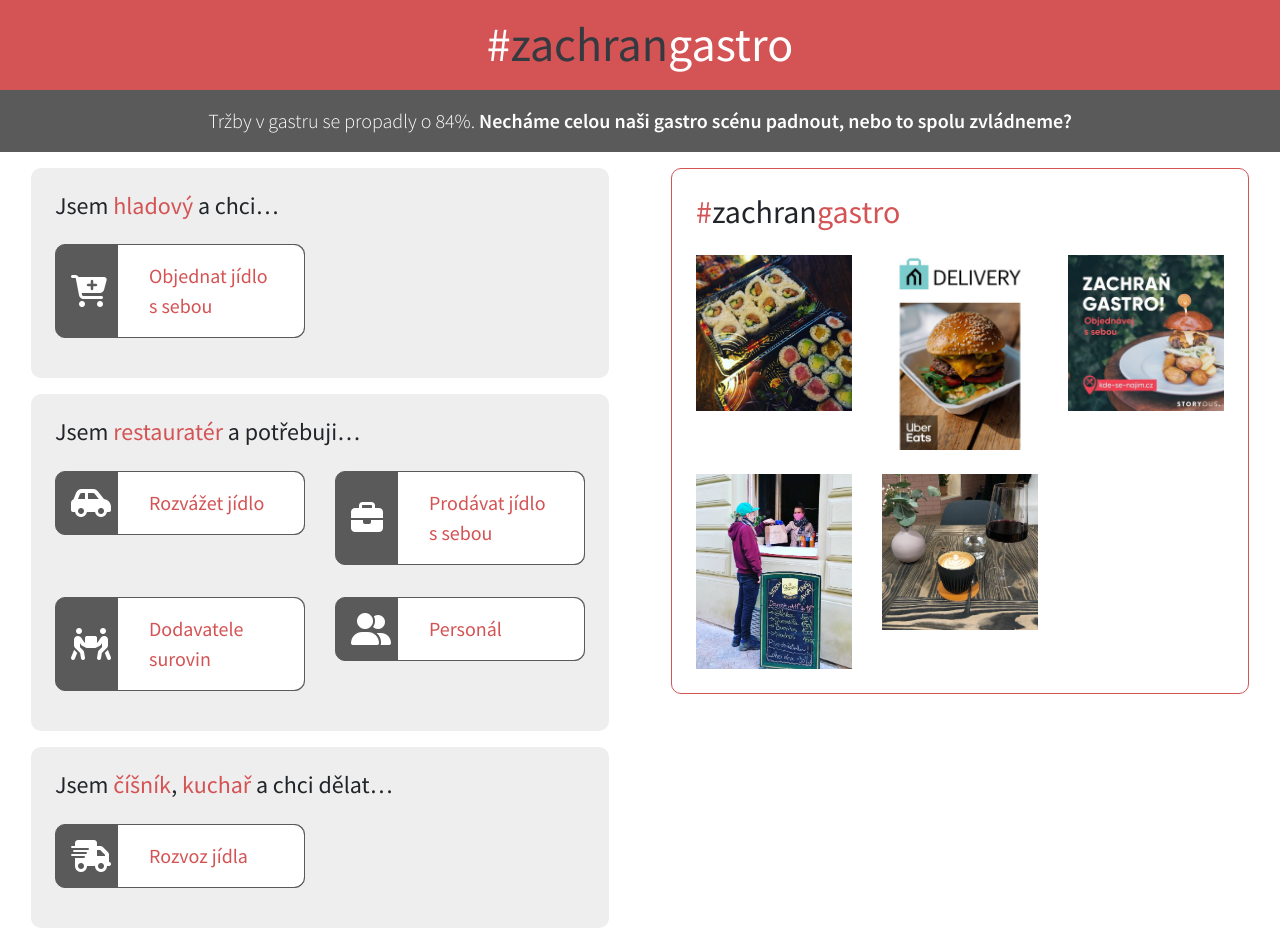
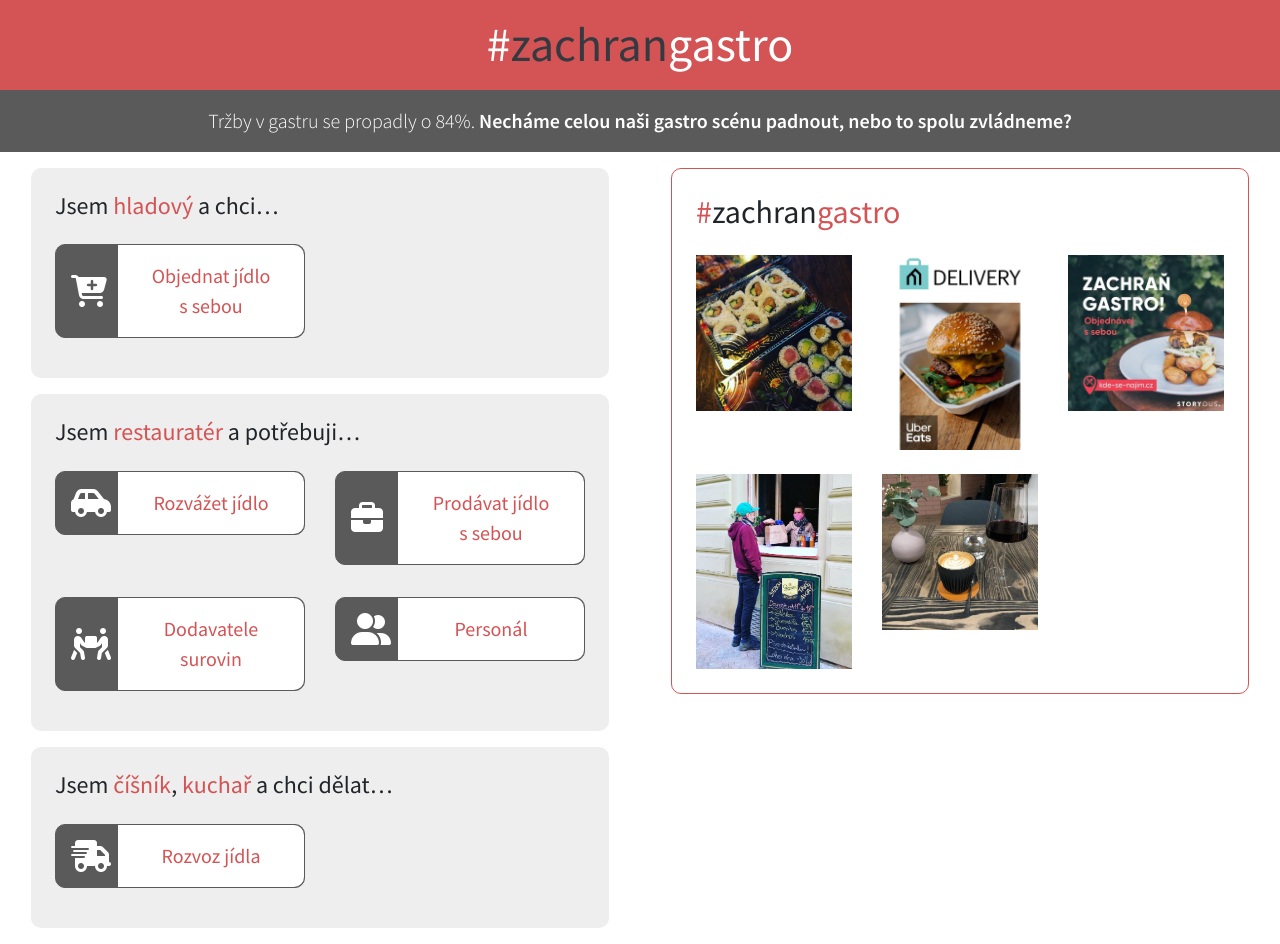
Before and after one commit to Storyous/zachrangastro, a Vue app: page / in a window 1280 px wide. Built offline with nearby package versions, Linux system fonts and the light colour scheme.

Commit message:
add text-center on the text of the links

```diff
--- a/src/components/GuidePost.vue
+++ b/src/components/GuidePost.vue
@@ -14,7 +14,7 @@
                 <i class="fas fa-cart-plus"></i>
               </div>
               <div class="text-section bg-white col-9">
-                <p class="text-default">Objednat jídlo s sebou</p>
+                <p class="text-default text-center">Objednat jídlo s sebou</p>
               </div>
             </a>
           </div>
@@ -43,7 +43,7 @@
                 <i class="fas fa-car-side"></i>
               </div>
               <div class="text-section bg-white col-9">
-                <p class="text-default">Rozvážet jídlo</p>
+                <p class="text-default text-center">Rozvážet jídlo</p>
               </div>
             </a>
           </div>
@@ -56,7 +56,7 @@
                 <i class="fas fa-briefcase"></i>
               </div>
               <div class="text-section bg-white col-9">
-                <p class="text-default">Prodávat jídlo s sebou</p>
+                <p class="text-default text-center">Prodávat jídlo s sebou</p>
               </div>
             </a>
           </div>
@@ -69,7 +69,7 @@
                 <i class="fas fa-people-carry"></i>
               </div>
               <div class="text-section bg-white col-9">
-                <p class="text-default">Dodavatele surovin</p>
+                <p class="text-default text-center">Dodavatele surovin</p>
               </div>
             </a>
           </div>
@@ -82,7 +82,7 @@
                 <i class="fas fa-user-friends"></i>
               </div>
               <div class="text-section bg-white col-9">
-                <p class="text-default">Personál</p>
+                <p class="text-default text-center">Personál</p>
               </div>
             </a>
           </div>
@@ -106,7 +106,7 @@
                 <i class="fas fa-shipping-fast"></i>
               </div>
               <div class="text-section bg-white col-9">
-                <p class="text-default">
+                <p class="text-default text-center">
                   Rozvoz jídla
                 </p>
               </div>
```
